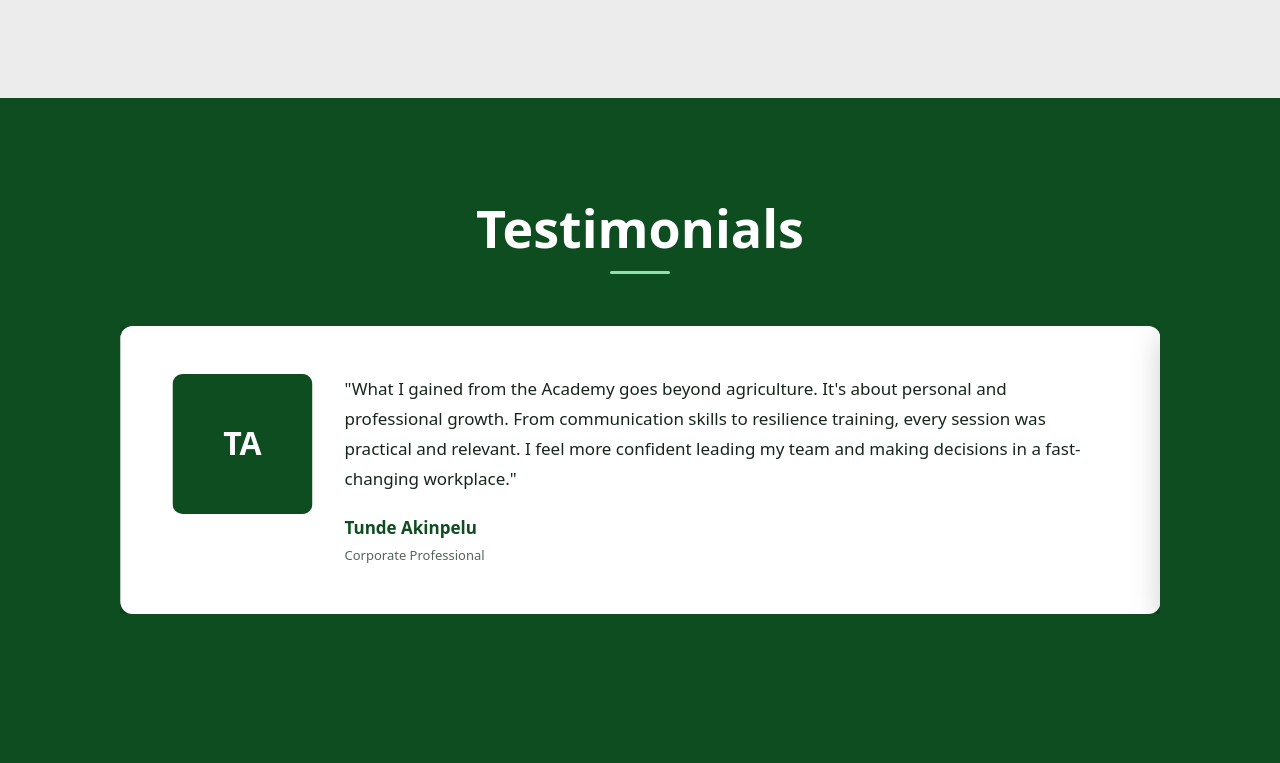
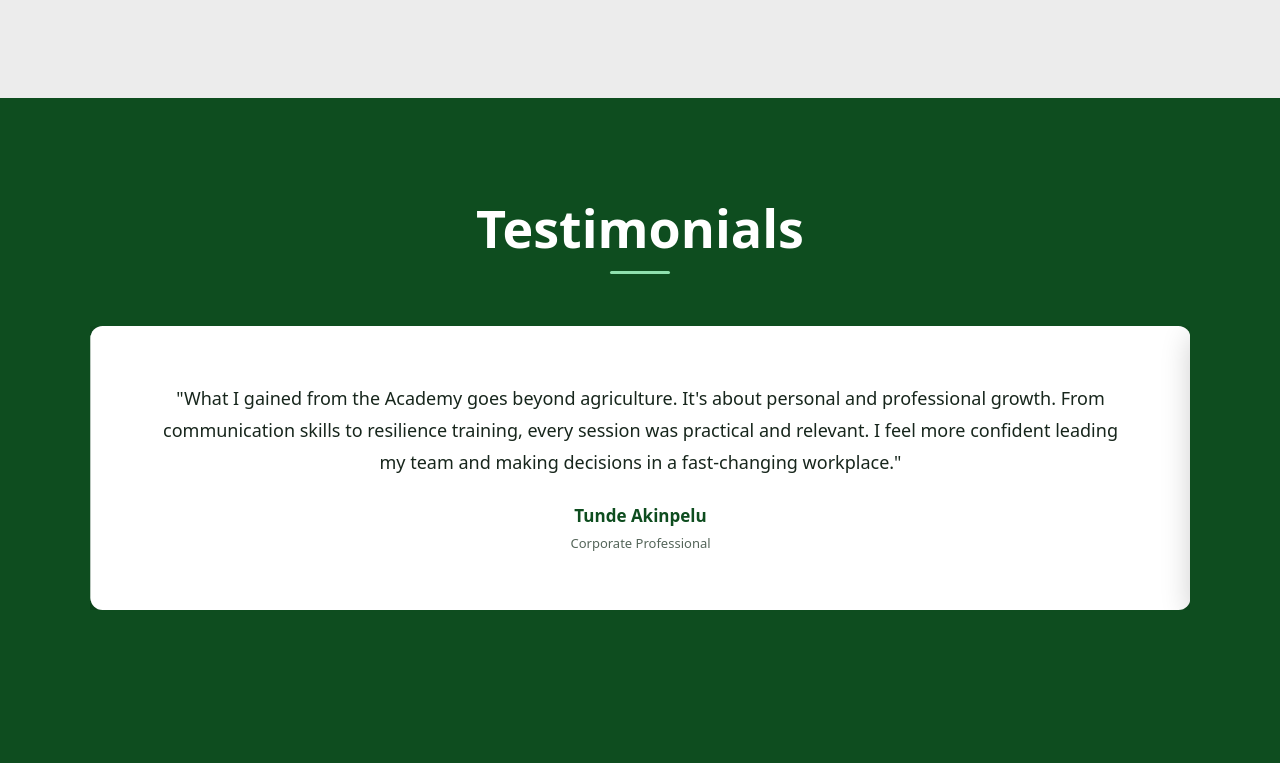
Before and after one commit to eniolaadebanjo60-afk/PAA, a React (Vite) app: page / in a window 1280 px wide. Shown: the part 4337-5100 px from the top of the page. Built offline with nearby package versions, Linux system fonts and the light colour scheme; a web font is replaced by a local one.

Commit message:
testimonial block changed.

```diff
--- a/src/components/Testimonial.jsx
+++ b/src/components/Testimonial.jsx
@@ -2,19 +2,16 @@ import { useState, useEffect } from 'react'
 
 const testimonials = [
   {
-    image: null,
     name: 'Ngozi Nwafor',
     role: 'Agribusiness Manager',
     text: 'Premier AgriBusiness Academy opened my eyes to the business side of agriculture. The training on leadership and business acumen helped me improve how I manage people and resources. I now approach agribusiness not just as production, but as a structured enterprise with growth potential.',
   },
   {
-    image: null,
     name: 'Tunde Akinpelu',
     role: 'Corporate Professional',
     text: "What I gained from the Academy goes beyond agriculture. It's about personal and professional growth. From communication skills to resilience training, every session was practical and relevant. I feel more confident leading my team and making decisions in a fast-changing workplace.",
   },
   {
-    image: null,
     name: 'Usman Danladi',
     role: 'HR Professional',
     text: 'The sessions at Premier AgriBusiness Academy were eye-opening. I especially valued the focus on personal effectiveness and workplace culture. I have been able to apply these lessons in my organization, and the improvement in teamwork and productivity has been remarkable.',
@@ -51,21 +48,10 @@ export default function Testimonials() {
           >
             {testimonials.map((item) => (
               <article className="testimonial-card" key={item.name}>
-                <div className="testimonial-avatar">
-                  {item.image ? (
-                    <img src={item.image} alt={item.name} />
-                  ) : (
-                    <div className="testimonial-avatar-placeholder">
-                      {item.name.split(' ').map((n) => n[0]).join('')}
-                    </div>
-                  )}
-                </div>
-                <div className="testimonial-body">
-                  <p className="testimonial-text">"{item.text}"</p>
-                  <div className="testimonial-meta">
-                    <strong>{item.name}</strong>
-                    <span>{item.role}</span>
-                  </div>
+                <p className="testimonial-text">"{item.text}"</p>
+                <div className="testimonial-meta">
+                  <strong>{item.name}</strong>
+                  <span>{item.role}</span>
                 </div>
               </article>
             ))}
--- a/src/styles/home.css
+++ b/src/styles/home.css
@@ -342,10 +342,9 @@
   letter-spacing: -0.3px;
 }
 
-
 .testimonials-section {
   background: var(--green-deep);
-  padding: 100px;
+  padding: 100px 0;
 }
 
 .testimonials-title {
@@ -382,51 +381,19 @@
 .testimonial-card {
   flex: 0 0 100%;
   min-width: 100%;
-  display: flex;
-  gap: 32px;
-  padding: 48px 52px;
+  max-width: 900px;
+  margin: 0 auto;
+  padding: 56px 60px;
   background: var(--white);
   border-radius: 12px;
-  align-items: flex-start;
   box-shadow: 0 8px 30px rgba(0, 0, 0, 0.2);
-}
-
-.testimonial-avatar {
-  flex-shrink: 0;
-  width: 140px;
-  height: 140px;
-  border-radius: 10px;
-  overflow: hidden;
-}
-
-.testimonial-avatar img {
-  width: 100%;
-  height: 100%;
-  object-fit: cover;
-}
-
-.testimonial-avatar-placeholder {
-  width: 100%;
-  height: 100%;
-  display: flex;
-  align-items: center;
-  justify-content: center;
-  background: var(--green-deep);
-  color: var(--white);
-  font-size: 32px;
-  font-weight: 700;
-  font-family: var(--heading);
-}
-
-.testimonial-body {
-  flex: 1;
-  min-width: 0;
+  text-align: center;
 }
 
 .testimonial-text {
-  margin: 0 0 20px;
-  font-size: 17px;
-  line-height: 30px;
+  margin: 0 0 24px;
+  font-size: 18px;
+  line-height: 32px;
   color: var(--text);
 }
 
@@ -445,7 +412,6 @@
   margin-top: 3px;
 }
 
-/* ============ LATEST NEWS ============ */
 .news-preview-section {
   background: var(--grey-section);
   padding: 100px 0;
@@ -561,7 +527,6 @@
   box-shadow: 0 8px 20px rgba(14, 77, 31, 0.35);
 }
 
-/* ============ RESPONSIVE ============ */
 @media (max-width: 960px) {
   .hero-video {
     height: 520px;
@@ -626,15 +591,6 @@
 
   .testimonial-card {
     padding: 32px 26px;
-    flex-direction: column;
-    align-items: center;
-    text-align: center;
-    gap: 20px;
-  }
-
-  .testimonial-avatar {
-    width: 100px;
-    height: 100px;
   }
 
   .testimonial-text {
```
